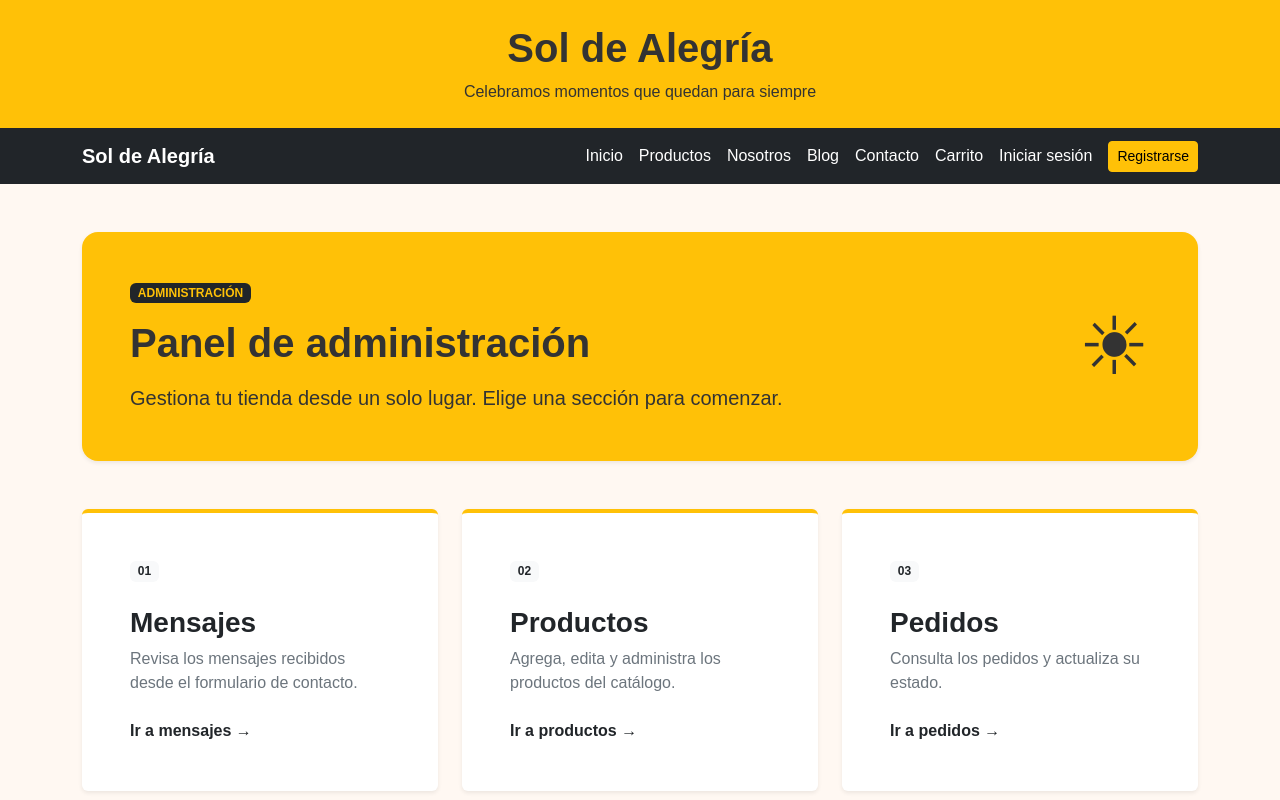
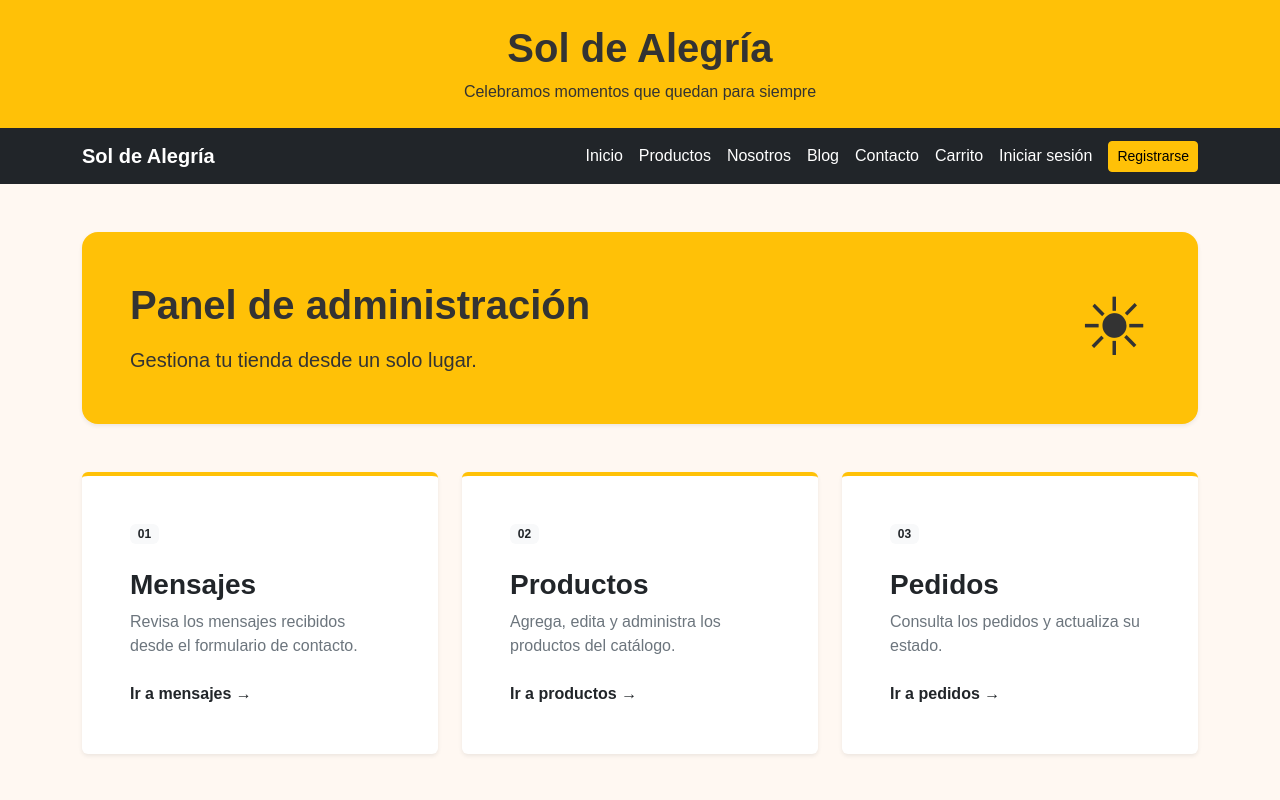
Before and after one commit to agonymustdie/sol-de-alegria-frontend, a Next.js app: page /admin in a window 1280 px wide. Shown: the top 800 px of the page. Built offline with nearby package versions, Linux system fonts and the light colour scheme.

Commit message:
Limpieza de textos

```diff
--- a/app/admin/mensajes/page.tsx
+++ b/app/admin/mensajes/page.tsx
@@ -37,9 +37,7 @@ export default function AdminMensajesPage() {
       <div className="d-flex flex-wrap justify-content-between align-items-center gap-3 mb-4">
         <div>
           <h1 className="fw-bold mb-2">Mensajes</h1>
-          <p className="text-secondary mb-0">
-            Revisa los mensajes enviados desde el formulario de contacto.
-          </p>
+
         </div>
 
         <Link href="/admin" className="btn btn-dark">
--- a/app/admin/page.tsx
+++ b/app/admin/page.tsx
@@ -24,15 +24,11 @@ export default function AdminPage() {
       <section className="bg-warning rounded-4 p-4 p-md-5 mb-5 shadow-sm">
         <div className="row align-items-center g-4">
           <div className="col-12 col-lg-8">
-            <span className="badge bg-dark text-warning mb-3">
-              ADMINISTRACIÓN
-            </span>
             <h1 className="display-6 fw-bold mb-3">
               Panel de administración
             </h1>
             <p className="lead mb-0">
-              Gestiona tu tienda desde un solo lugar. Elige una sección para
-              comenzar.
+              Gestiona tu tienda desde un solo lugar.
             </p>
           </div>
           <div className="col-12 col-lg-4 text-lg-end">
--- a/app/admin/pedidos/page.tsx
+++ b/app/admin/pedidos/page.tsx
@@ -54,10 +54,6 @@ export default function AdminPedidosPage() {
           <h1 className="fw-bold mb-2">
             Administración de pedidos
           </h1>
-
-          <p className="text-secondary mb-0">
-            Revisa y gestiona los pedidos de Sol de Alegría.
-          </p>
         </div>
 
         <Link href="/admin" className="btn btn-dark">
--- a/app/admin/productos/page.tsx
+++ b/app/admin/productos/page.tsx
@@ -117,10 +117,6 @@ export default function AdminProductosPage() {
           <h1 className="fw-bold mb-2">
             Administración de productos
           </h1>
-
-          <p className="text-secondary mb-0">
-            Gestiona los productos de Sol de Alegría.
-          </p>
         </div>
 
         <Link href="/admin" className="btn btn-dark">
```
